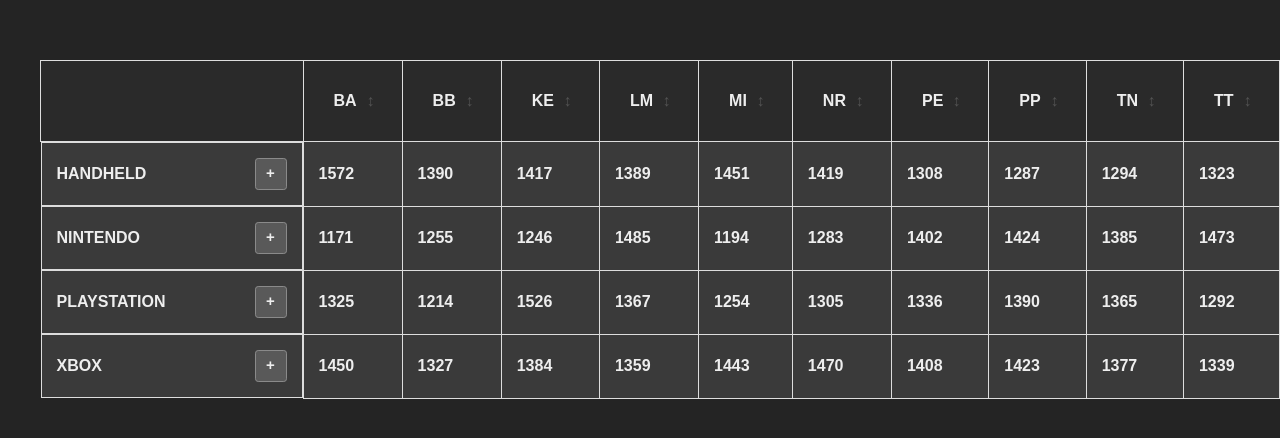
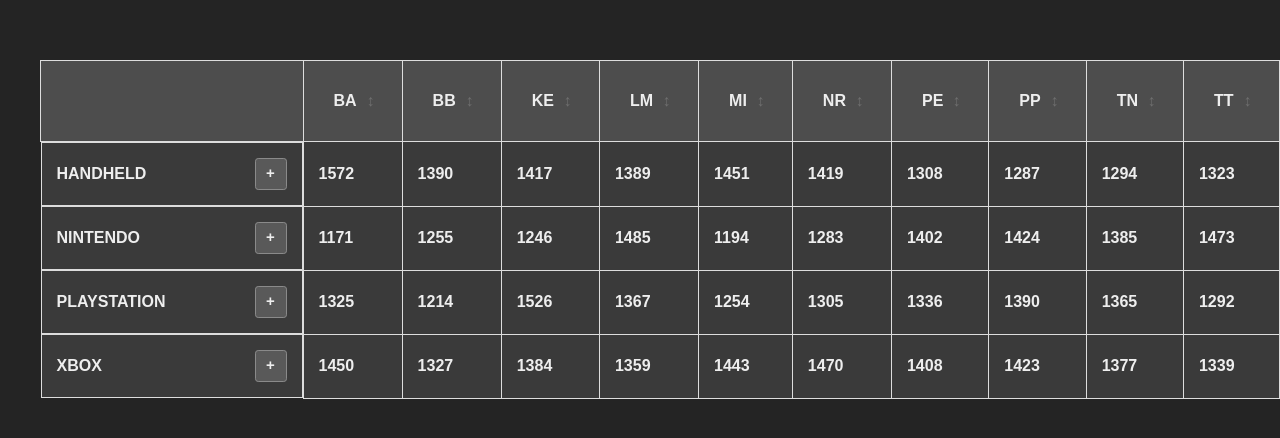
Before and after one commit to lubos-machaj/vue-app-sales-table, a Vue app: page / in a window 1280 px wide. Shown: the top 438 px of the page. Built offline with nearby package versions, Linux system fonts and the light colour scheme.

Commit message:
editing styles

```diff
--- a/src/assets/css/index.css
+++ b/src/assets/css/index.css
@@ -37,9 +37,8 @@
   }
 }
 
-
 th {
-  background-color: #2a2a2a;
+  background-color: #4d4d4d;
 }
 
 .store-column {
@@ -129,6 +128,12 @@
   }
 }
 
+.product-row {
+  &:nth-child(2n) {
+    background-color: #181818;
+  }
+}
+
 .product-item {
   text-align: left;
   font-size: 14px;
```
